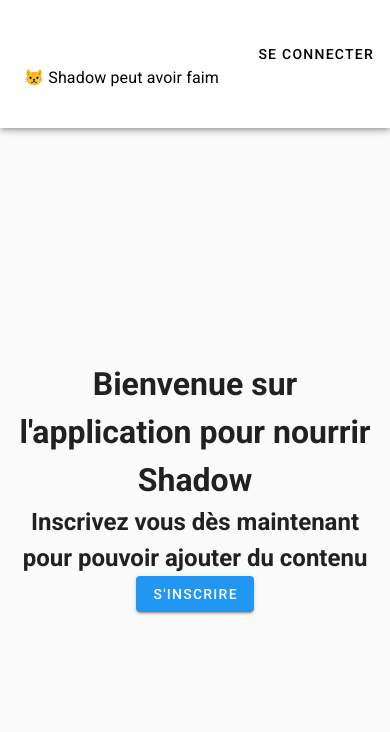
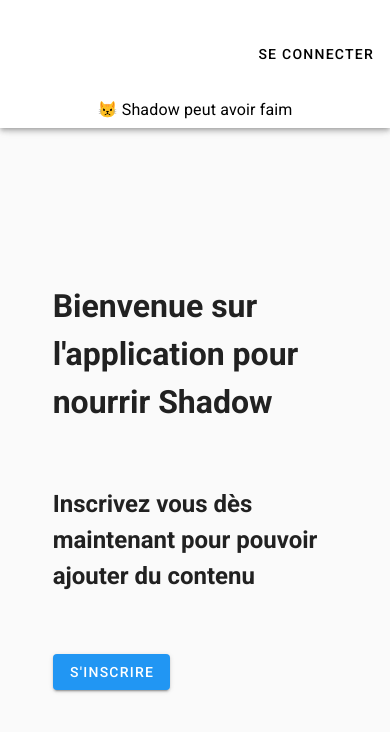
Before and after one commit to CauquilM/hungryshadow, a Vue app: page / in a window 390 px wide. Shown: the top 732 px of the page. Built offline with nearby package versions, Linux system fonts and the light colour scheme; no server answers.

Commit message:
responsive of home and app

```diff
--- a/src/App.vue
+++ b/src/App.vue
@@ -1,9 +1,11 @@
 <template>
   <v-app v-resize="modifyWindowSize">
     <v-app-bar app color="white" dark :prominent="windowSize < 768">
+      <v-row>
+        <v-col>
           <v-row no-gutters class="align-center">
             <v-col cols="auto">
-          <v-btn icon href="/" class="ml-sm-5">
+              <v-btn icon href="/" class="ml-sm-5 mt-2">
                 <v-img
                   alt="Vuetify Logo"
                   href="/"
@@ -14,13 +16,9 @@
                   width="40"
                 />
               </v-btn>
-          <div v-if="windowSize < 768">
-            <DisplayHungerComponent class="mt-sm-5 ml-sm-6 mt-3 ml-2" />
-          </div>
             </v-col>
-      </v-row>
-
-      <v-spacer></v-spacer>
+            <v-spacer />
+            <v-col cols="auto">
               <v-btn
                 text
                 v-if="windowSize > 767 && isAuth"
@@ -42,9 +40,25 @@
                 @click="userDisconnection()"
                 >Déconnexion</v-btn
               >
-      <v-btn href="/login" text v-else class="black--text mt-sm-5 mt-8 pr-0"
+              <v-btn
+                href="/login"
+                text
+                v-else
+                class="black--text mt-sm-5 mt-8 pr-0"
                 >Se connecter</v-btn
               >
+            </v-col>
+          </v-row>
+
+          <v-row v-if="windowSize < 768">
+            <v-spacer />
+            <v-col cols="auto">
+              <DisplayHungerComponent />
+            </v-col>
+            <v-spacer />
+          </v-row>
+        </v-col>
+      </v-row>
     </v-app-bar>
     <v-main>
       <router-view />
--- a/src/views/Home.vue
+++ b/src/views/Home.vue
@@ -10,7 +10,8 @@
       <v-col>
         <v-divider v-if="windowSize > 769" vertical class="divider" />
       </v-col>
-      <v-col :cols="windowSize < 768 ? 12 : 5" class="text-center">
+      <v-spacer/>
+      <v-col :cols="windowSize < 768 ? 10 : 5">
         <div v-if="isAuth">
           <FeedingCreatePost />
           <div v-if="posts.length > 0">
@@ -18,15 +19,18 @@
           </div>
         </div>
         <div v-else>
-          <h1 class="text-lg-h4">
+          <h1 class="text-lg-h4 mb-15">
             Bienvenue sur l'application pour nourrir Shadow
           </h1>
-          <h2 class="text-lg-h5">
+          <h2 class="text-lg-h5 mb-15">
             Inscrivez vous dès maintenant pour pouvoir ajouter du contenu
           </h2>
-          <v-btn color="blue" href="/registering" class="white--text">S'inscrire</v-btn>
+          <v-btn color="blue" href="/registering" class="white--text"
+            >S'inscrire</v-btn
+          >
         </div>
       </v-col>
+      <v-spacer/>
     </v-row>
   </v-container>
 </template>
--- a/vue.config.js
+++ b/vue.config.js
@@ -1,19 +1,11 @@
 module.exports = {
   pwa: {
     manifestOptions: {
-      name: "App Name",
-      short_name: "Short Name",
+      name: "Hungry Shadow",
+      short_name: "Hungry Shadow",
       start_url: "./",
       display: "standalone",
       theme_color: "#000000",
-      // icons: [
-      //   {
-      //     src: "./favicon.ico",
-      //     sizes: "512x512",
-      //     type: "image/svg+xml",
-      //     purpose: "any maskable",
-      //   },
-      // ],
     },
 
     themeColor: "#4DBA87",
```
Lines whose indentation alone changed are shown as unchanged.
